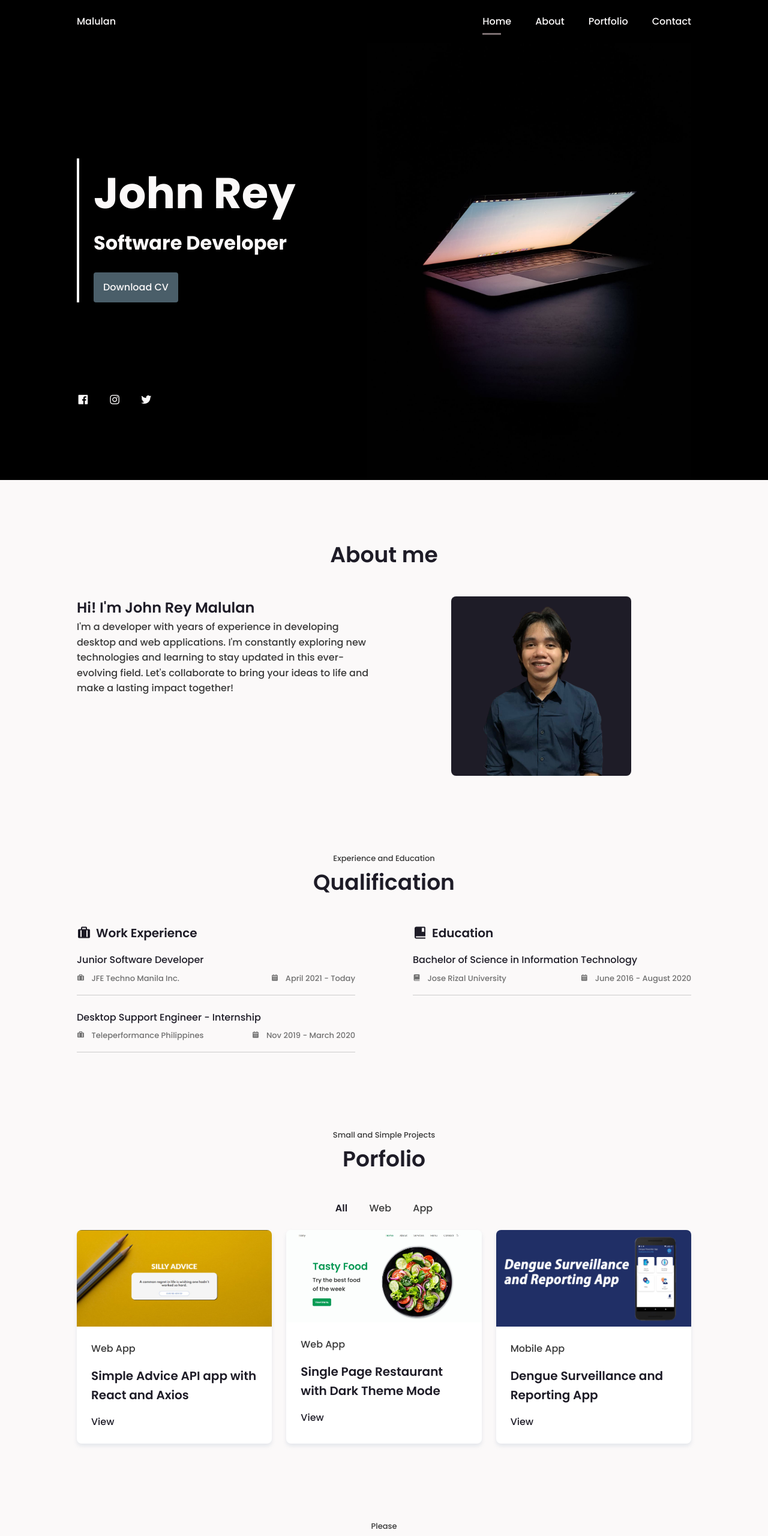
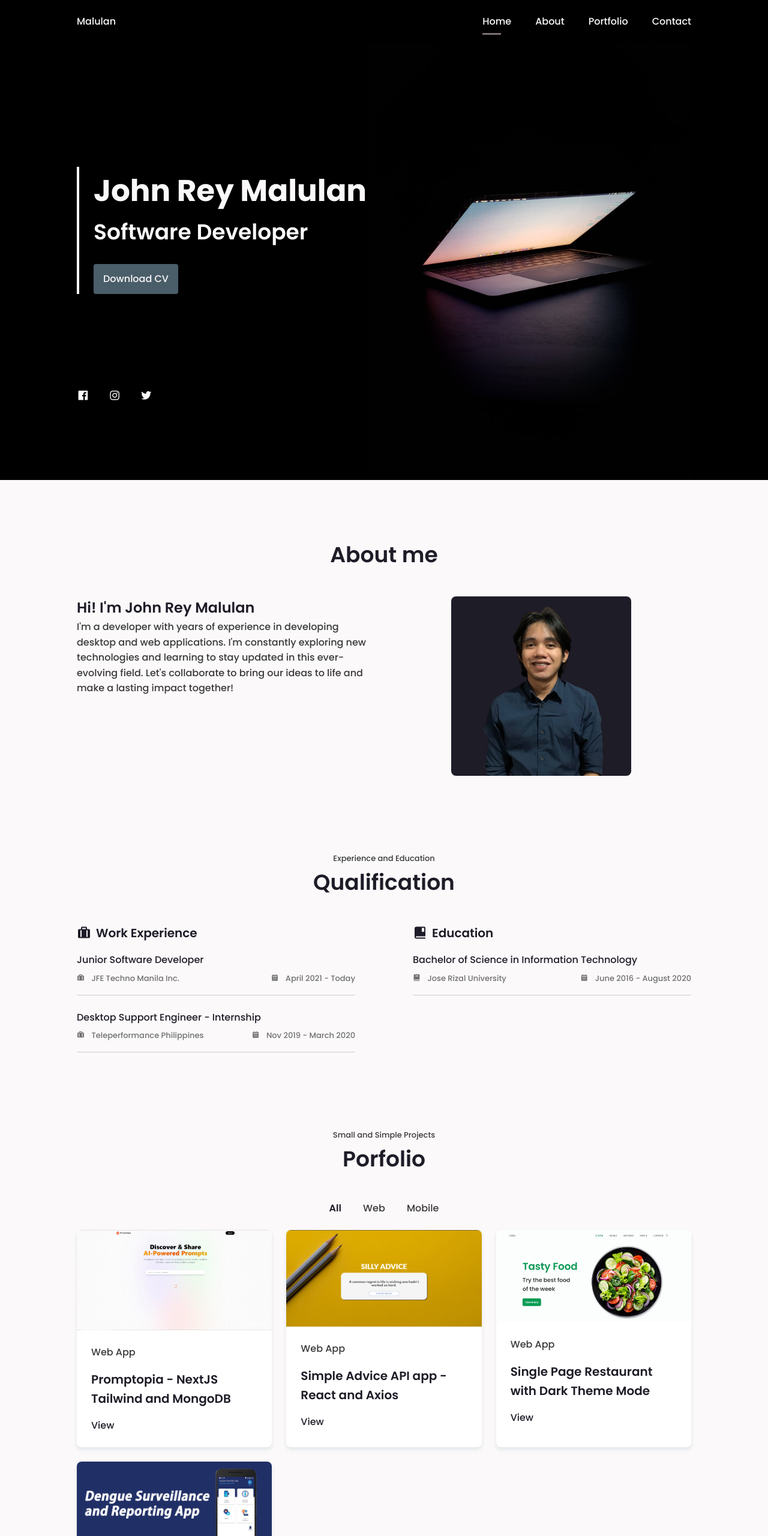
Before and after one commit to johnnymaluls/malulan_portfolio, a plain HTML site: page index.html in a window 1280 px wide. Shown: the top 2560 px of the page at 60% size. Drawn offline with nearby package versions, Linux system fonts and the light colour scheme.

Commit message:
Update contents, style, and media queries

```diff
--- a/css/styles.css
+++ b/css/styles.css
@@ -17,6 +17,7 @@
   /*===== Font and typography =====*/
   --body-font: "Poppins", sans-serif;
   --biggest-font-size: 2.5rem;
+  --big-font-size: 3.125rem;
   --h1-font-size: 1.5rem;
   --h2-font-size: 1.25rem;
   --h3-font-size: 1.125rem;
@@ -46,6 +47,7 @@
 @media screen and (min-width: 768px) {
   :root {
     --biggest-font-size: 4.5rem;
+    --big-font-size: 3.125rem;
     --h1-font-size: 2.25rem;
     --h2-font-size: 1.5rem;
     --h3-font-size: 1.25rem;
@@ -286,7 +288,7 @@ img {
 }
 
 .home__name {
-  font-size: var(--biggest-font-size);
+  font-size: var(--big-font-size);
 }
 
 .home__greeting,
@@ -302,6 +304,8 @@ img {
 .home__profession {
   font-size: 0.938rem;
   margin-bottom: var(--mb-3);
+  font-size: var(--h1-font-size);
+  font-weight: var(--font-semi-bold);
 }
 
 .home__img {
@@ -373,11 +377,15 @@ img {
   text-align: center;
 }
 
+.about__description {
+  text-align: left;
+}
+
 .about__description span {
   font-size: var(--h2-font-size);
   font-weight: var(--font-semi-bold);
   color: var(--first-color);
-  margin-bottom: 50px;
+  margin-bottom: 10px;
 }
 
 .about__number {
@@ -388,7 +396,7 @@ img {
 
 .about__img {
   justify-self: center;
-  width: 220px;
+  width: 330px;
   border-radius: 0.5rem;
   background-color: var(--first-color-dark);
 }
@@ -740,7 +748,8 @@ img {
   }
 
   .home__profession {
-    font-size: 2rem;
+    font-size: var(--h1-font-size);
+    font-weight: var(--font-semi-bold);
   }
 
   .home__social {
@@ -754,7 +763,7 @@ img {
   }
 
   .home__img img {
-    width: 540px;
+    width: 440px;
     align-self: center;
   }
 
@@ -812,10 +821,15 @@ img {
   }
 
   .about__description {
-    text-align: intial;
+    text-align: left;
   }
 
   .qualification__container {
     column-gap: 6rem;
   }
+
+  .home__img img {
+    width: 540px;
+    align-self: center;
+  }
 }
--- a/index.html
+++ b/index.html
@@ -62,7 +62,7 @@
       <section class="home" id="home">
         <div class="home__container container grid">
           <div class="home__data">
-            <h1 class="home__name">John Rey</h1>
+            <h1 class="home__name">John Rey Malulan</h1>
             <span class="home__profession">Software Developer</span>
             <a
               download=""
@@ -106,7 +106,7 @@
               I'm a developer with years of experience in developing desktop and
               web applications. I'm constantly exploring new technologies and
               learning to stay updated in this ever-evolving field. Let's
-              collaborate to bring your ideas to life and make a lasting impact
+              collaborate to bring our ideas to life and make a lasting impact
               together!
             </p>
           </div>
@@ -215,10 +215,32 @@
             >All</span
           >
           <span class="portfolio__item" data-filter=".web">Web</span>
-          <span class="portfolio__item" data-filter=".app">App</span>
+          <span class="portfolio__item" data-filter=".app">Mobile</span>
         </div>
 
         <div class="portfolio__container grid">
+          <div class="portfolio__content mix web">
+            <a href="https://promptopia-nextjs.netlify.app/" target="_blank"
+              ><img src="img/work5.jpg" alt="" class="portfolio__img"
+            /></a>
+            <div class="porfolio__data">
+              <span class="porfolio__subtitle">Web App</span>
+              <a
+                href="https://simple-react-advice-api-app.netlify.app/"
+                target="_blank"
+              >
+                <h2 class="portfolio__title">
+                  Promptopia - NextJS Tailwind and MongoDB
+                </h2>
+                <a
+                  href="https://promptopia-nextjs.netlify.app/"
+                  class="button button-link"
+                  target="_blank"
+                  >View</a
+                >
+              </a>
+            </div>
+          </div>
           <div class="portfolio__content mix web">
             <a
               href="https://simple-react-advice-api-app.netlify.app/"
@@ -232,7 +254,7 @@
                 target="_blank"
               >
                 <h2 class="portfolio__title">
-                  Simple Advice API app with React and Axios
+                  Simple Advice API app - React and Axios
                 </h2>
                 <a
                   href="https://simple-react-advice-api-app.netlify.app/"
```
Also changed, not shown: img/work5.jpg (added).
